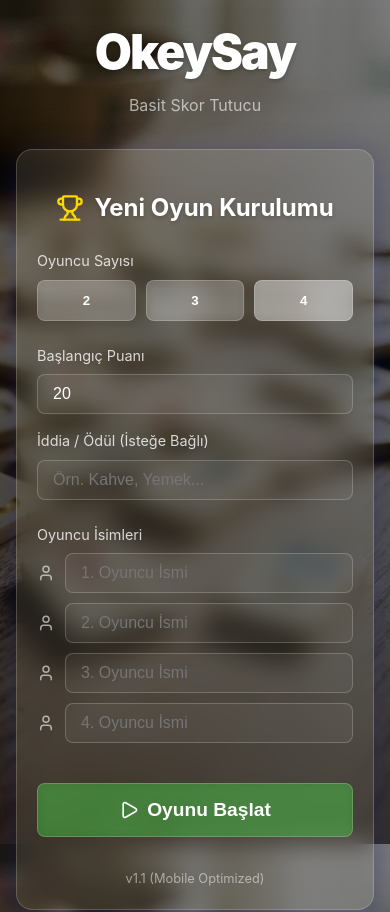
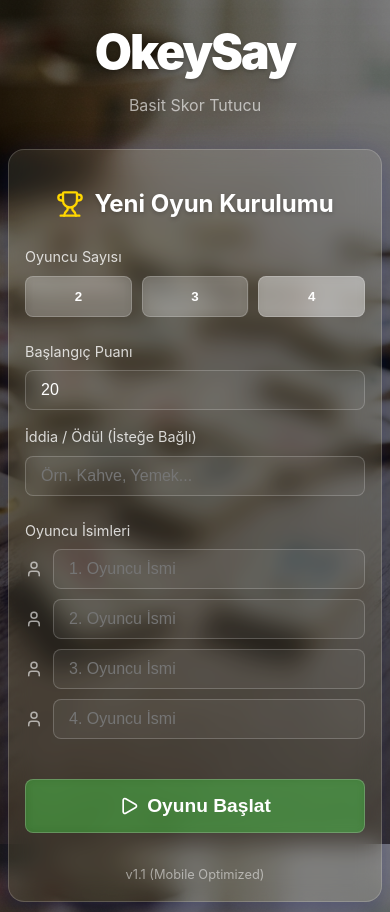
Before and after one commit to Mahzuni/okey.say, a React (Vite) app: page / in a window 390 px wide. Shown: the top 912 px of the page. Built offline with nearby package versions, Linux system fonts and the light colour scheme.

Commit message:
style: Adjust component widths and paddings for improved layout and mobile responsiveness.

```diff
--- a/src/components/GameBoard.jsx
+++ b/src/components/GameBoard.jsx
@@ -48,7 +48,7 @@ const GameBoard = ({ players, stake, history, setHistory }) => {
                 position: 'sticky',
                 top: '10px',
                 zIndex: 100,
-                width: '96%', // Prevent touching edges
+                width: '94%', // Prevent touching edges
                 margin: '0 auto 1.5rem auto', // Centered
                 padding: '0.5rem',
                 background: 'rgba(36, 36, 36, 0.95)',
--- a/src/components/GameSetup.jsx
+++ b/src/components/GameSetup.jsx
@@ -35,7 +35,7 @@ const GameSetup = ({ onStartGame }) => {
     };
 
     return (
-        <div className="glass-panel fade-in" style={{ maxWidth: '500px', margin: '0 auto', textAlign: 'left' }}>
+        <div className="glass-panel fade-in" style={{ width: '100%', maxWidth: '500px', margin: '0 auto', textAlign: 'left' }}>
             <h2 style={{ marginBottom: '1.5rem', display: 'flex', alignItems: 'center', justifyContent: 'center', gap: '10px' }}>
                 <Trophy size={28} color="#FFD700" />
                 Yeni Oyun Kurulumu
--- a/src/index.css
+++ b/src/index.css
@@ -66,7 +66,8 @@ body::before {
   width: 100%;
   max-width: 1280px;
   margin: 0 auto;
-  padding: 1rem;
+  padding: 1rem 0.5rem;
+  /* Reduced side padding for mobile */
   text-align: center;
 }
 
@@ -84,7 +85,8 @@ body::before {
   -webkit-backdrop-filter: blur(12px);
   border-radius: 16px;
   border: 1px solid rgba(255, 255, 255, 0.18);
-  padding: 1.25rem;
+  padding: 1rem;
+  /* Reduced padding for mobile */
   color: white;
 }
 
```
